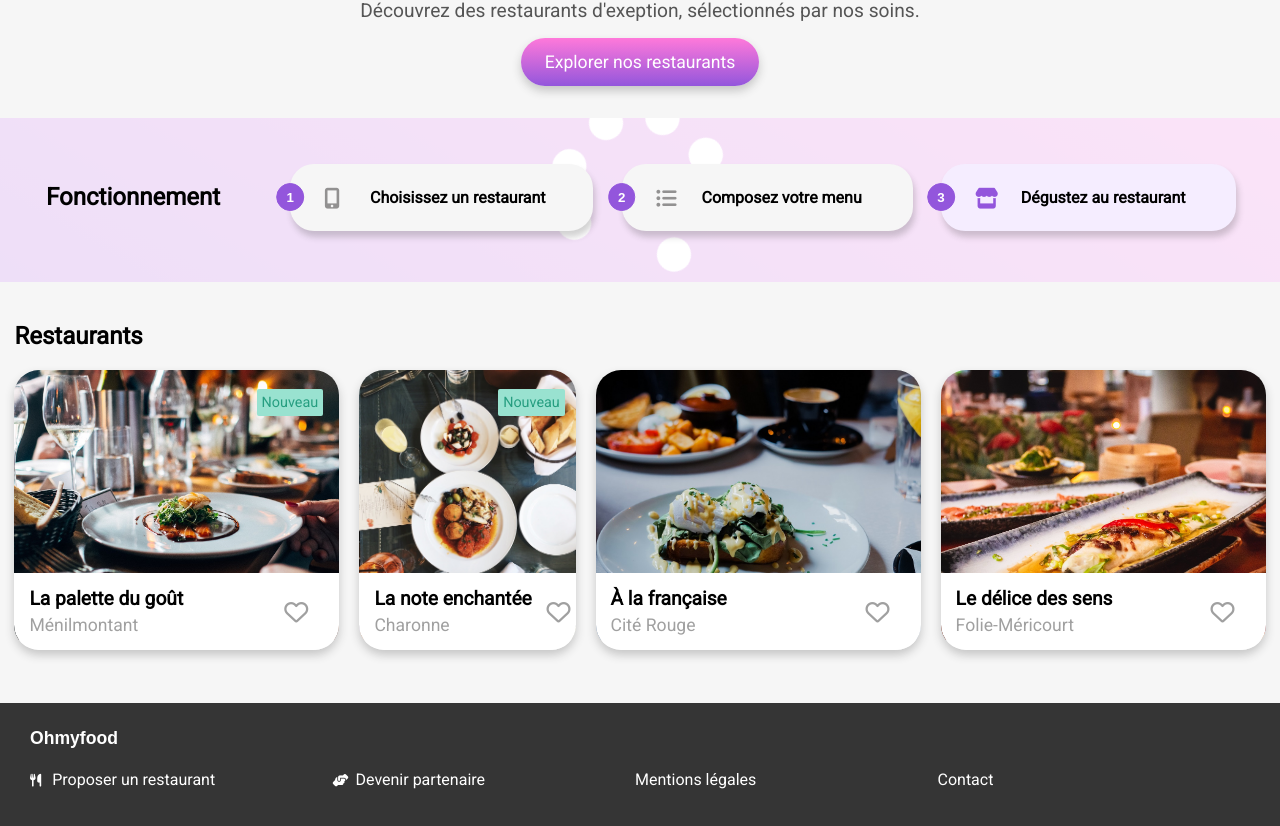
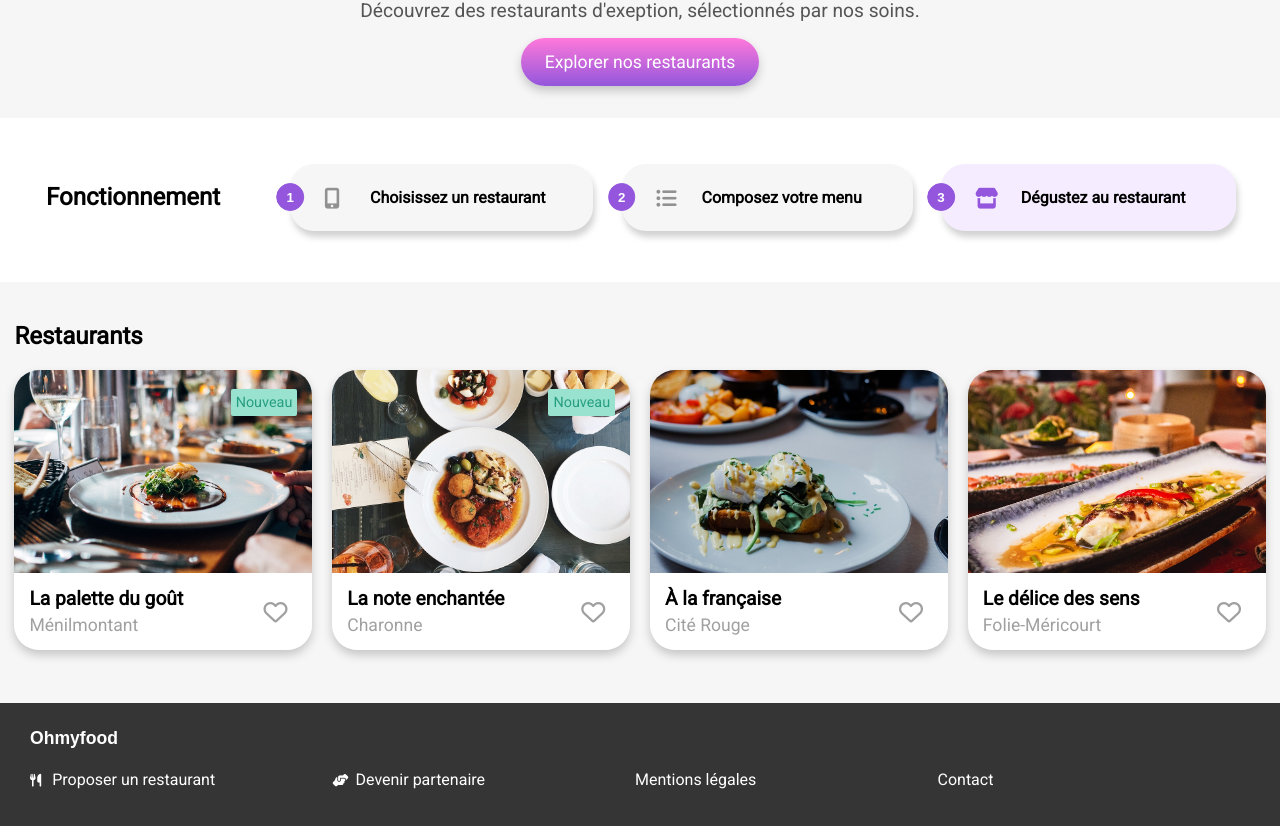
Before and after one commit to Gonta95/GuillaumeNairaince_3_01072021, a website: page index.html in a window 1280 px wide. Shown: the part 211-1037 px from the top of the page. Drawn offline with Linux system fonts and the light colour scheme; a web font is replaced by a local one.

Commit message:
modification positionnement image pour mieux les centrer

```diff
--- a/index.html
+++ b/index.html
@@ -6,16 +6,16 @@
     <meta name="viewport" content="width=device-width, initial-scale=1.0">
     <link rel="preconnect" href="https://fonts.gstatic.com">
 	<script src="https://kit.fontawesome.com/fa75e0dafd.js" crossorigin="anonymous"></script>
-    <link rel="stylesheet" type="text/css" href="public/css/prefixed/style.css">
+    <link rel="stylesheet" type="text/css" href="public/css/style.css">
     <title>Ohmyfood</title>
 </head>
 <body>
     <div id="bloc_page">
 
          <!-- Chargement page central -->
-        <div class="loading">
+        <!-- <div class="loading">
             <i class="fas fa-spinner loading__spinner"></i>
-        </div>
+        </div> -->
 
         <header class="header">
             <p class="header__logo"><img src="public/img/ohmyfood.svg" alt="logo du site"></p>
@@ -82,7 +82,7 @@
                 </a>
 
                 <a class="photo" href="./menu/la_note_enchentee.html">
-                    <figure class="photo__index">
+                    <figure class="photo__index verticale">
                         <img src="public/img/la_note_enchantée.jpg" alt="plat restaurant">
                         <figcaption class="photo__name">
                         <strong>La note enchantée</strong><br>Charonne<i class="far fa-heart"></i>
@@ -98,7 +98,7 @@
                     </figure>
                 </a>
                 <a class="photo" href="./menu/le_delice_des_sens.html">
-                    <figure class="photo__index">
+                    <figure class="photo__index position">
                         <img src="public/img/le_délice_des_sens.jpg" alt="plat restaurant">
                         <figcaption class="photo__name"><strong>Le délice des sens</strong><br>Folie-Méricourt<i class="far fa-heart"></i>
                         </figcaption>
--- a/sass/components/_animation.scss
+++ b/sass/components/_animation.scss
@@ -67,9 +67,7 @@
         opacity: 1;
      }
  }
-
-
-.fa-heart:hover{
+ .fa-heart:hover{
     animation: allofheart 1s ease-out forwards;
     background: $gradient-color !important;
     -webkit-background-clip: text !important;
--- a/sass/layouts/_footer.scss
+++ b/sass/layouts/_footer.scss
@@ -20,13 +20,11 @@
             display: grid;
             grid-template-columns: repeat(4,1fr);
         }
-
     }
     & i {
         padding-right: 7px;
         font-size: 0.8rem;
     }
-
 }
 .footer ul li {
     list-style: none;
--- a/sass/pages/_index.scss
+++ b/sass/pages/_index.scss
@@ -192,12 +192,26 @@
         .photo__index {
             margin: 0;
         }
+        .verticale img {
+            @media (max-width: 412px) {
+                position: absolute;
+                bottom: -30px;
+            }
+        }
+        .position img {
+            @media (max-width: 412px) {
+                position: absolute;
+                top: -30px;
+            }
+        }
         .photo__index img {
             width:  100%;
             @media (min-width:1023px) {
                 width: 100%;
                 height: 270px;
                 object-fit: cover;
+                position: absolute;
+                top: -30px;
             }
         }
         .photo__name {
@@ -237,6 +251,5 @@
             font-size: 0.9rem;
             border-radius: 2px;
         }
-
     }
 }
```
Also changed, not shown: public/css/prefixed/style.css, public/css/style.css, 1 other file.
